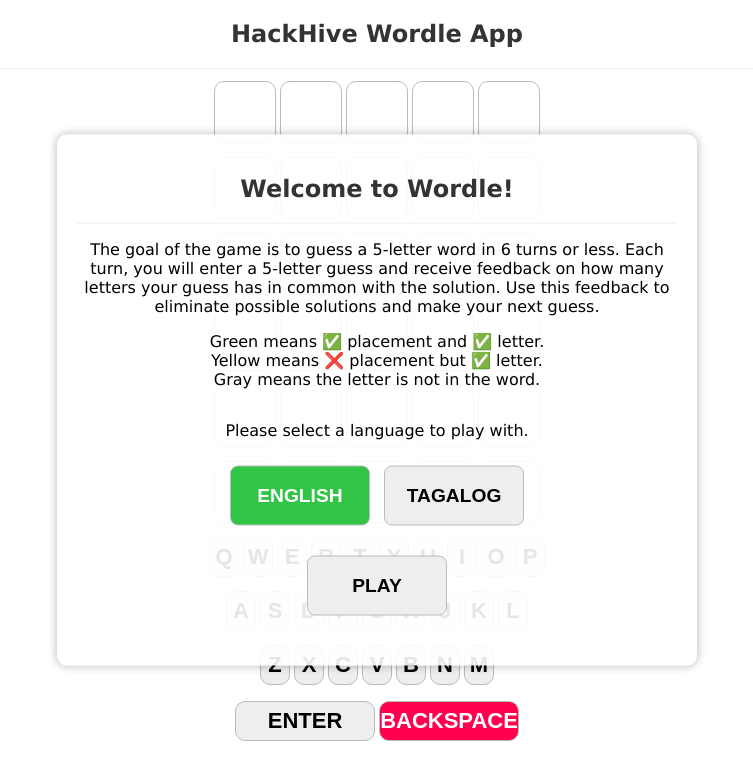
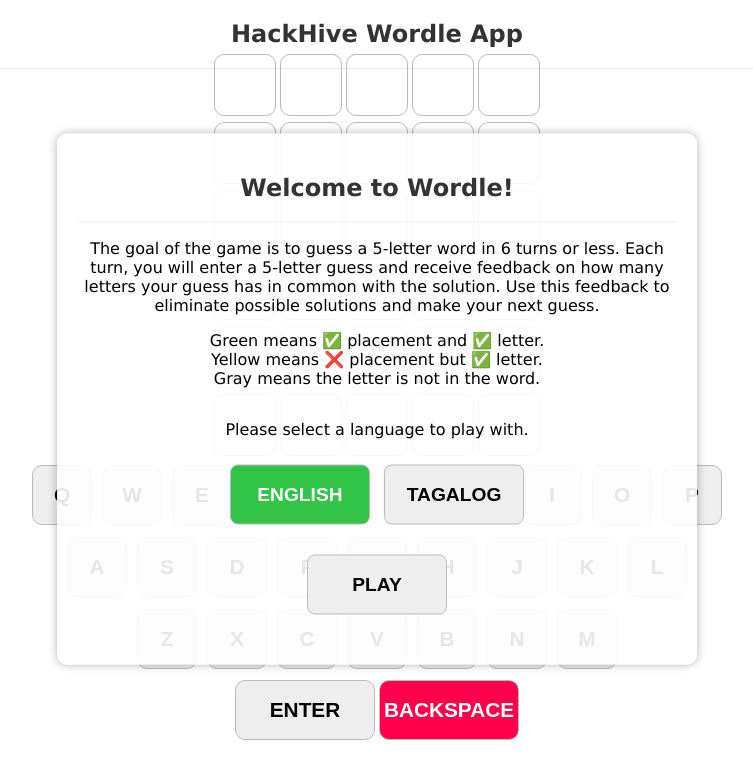
Before and after one commit to markuskusxyren/wordle, a React (Create React App) app: page / in a window 1280 px wide. Shown: the top 780 px of the page, without its empty margins (263-1016 px from the left). Built offline with nearby package versions, Linux system fonts and the light colour scheme.

Commit message:
changed css 2

```diff
--- a/src/components/Wordle.js
+++ b/src/components/Wordle.js
@@ -67,7 +67,7 @@ export default function Wordle({ solution, currentDict, setCurrentDict }) {
   const isGameOver = isCorrect || turn > 5;
 
   return (
-    <div>
+    <div className="main">
       <Grid currentGuess={currentGuess} guesses={guesses} turn={turn} />
       <Keypad usedKeys={usedKeys} handleKeyup={handleKeyup} />
 
--- a/src/index.css
+++ b/src/index.css
@@ -11,6 +11,16 @@ h1 {
   border-bottom: 1px solid #eee;
   margin: 0 0 10px 0;
   color: #333;
+}
+
+.main {
+  display: flex;
+  flex-direction: column;
+  justify-content: center;
+  align-items: center;
+  height: 100vh;
+  text-align: center;
+  transform: translateY(-80px); /* Adjust as needed */
 }
 
 /* rows */
@@ -89,7 +99,7 @@ h1 {
   display: flex;
   justify-content: center;
   flex-basis: 100%;
-  margin-bottom: 10px;
+  margin-bottom: 2px;
 }
 
 .key {
@@ -335,6 +345,15 @@ h1 {
 }
 
 @media (min-width: 401px) and (max-width: 600px) {
+  .main {
+    display: flex;
+    flex-direction: column;
+    justify-content: center;
+    align-items: center;
+    height: 100vh;
+    text-align: center;
+    transform: translateY(-80px); /* Adjust as needed */
+  }
   .keypad {
     /* Adjust styles for small screens */
     padding: 0 5px;
@@ -347,6 +366,15 @@ h1 {
 }
 
 @media (min-width: 601px) and (max-width: 900px) {
+  .main {
+    display: flex;
+    flex-direction: column;
+    justify-content: center;
+    align-items: center;
+    height: 100vh;
+    text-align: center;
+    transform: translateY(-80px); /* Adjust as needed */
+  }
   .keypad {
     /* Adjust styles for medium screens */
     padding: 0 10px;
@@ -359,6 +387,15 @@ h1 {
 }
 
 @media (min-width: 901px) {
+  .main {
+    display: flex;
+    flex-direction: column;
+    justify-content: center;
+    align-items: center;
+    height: 100vh;
+    text-align: center;
+    transform: translateY(-80px); /* Adjust as needed */
+  }
   .keypad {
     /* Adjust styles for larger screens */
     padding: 0 15px;
@@ -366,6 +403,9 @@ h1 {
 
   .key {
     /* Adjust the size of the keys for larger screens */
-    font-size: 22px;
+    width: 60px;
+  height: 60px;
+  font-size: 1.3em;
+    margin: 5px;
   }
 }
```
